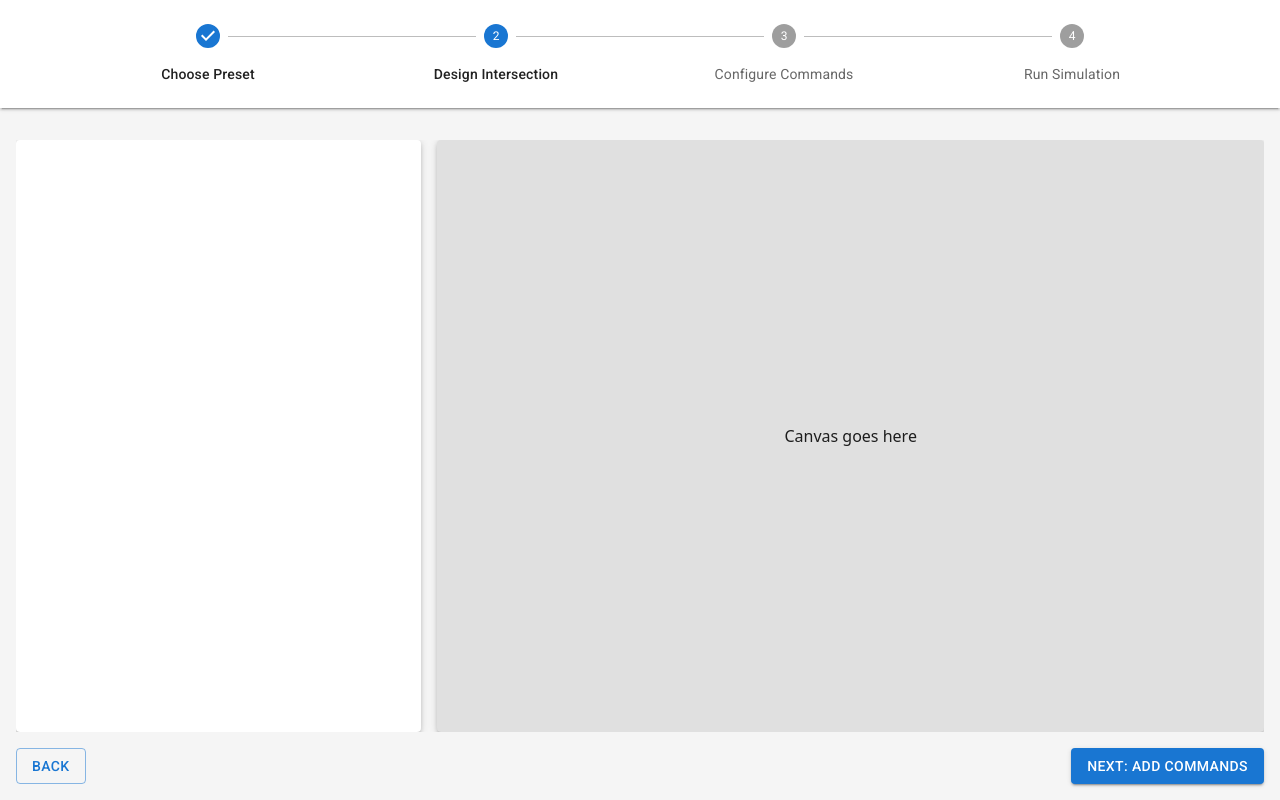
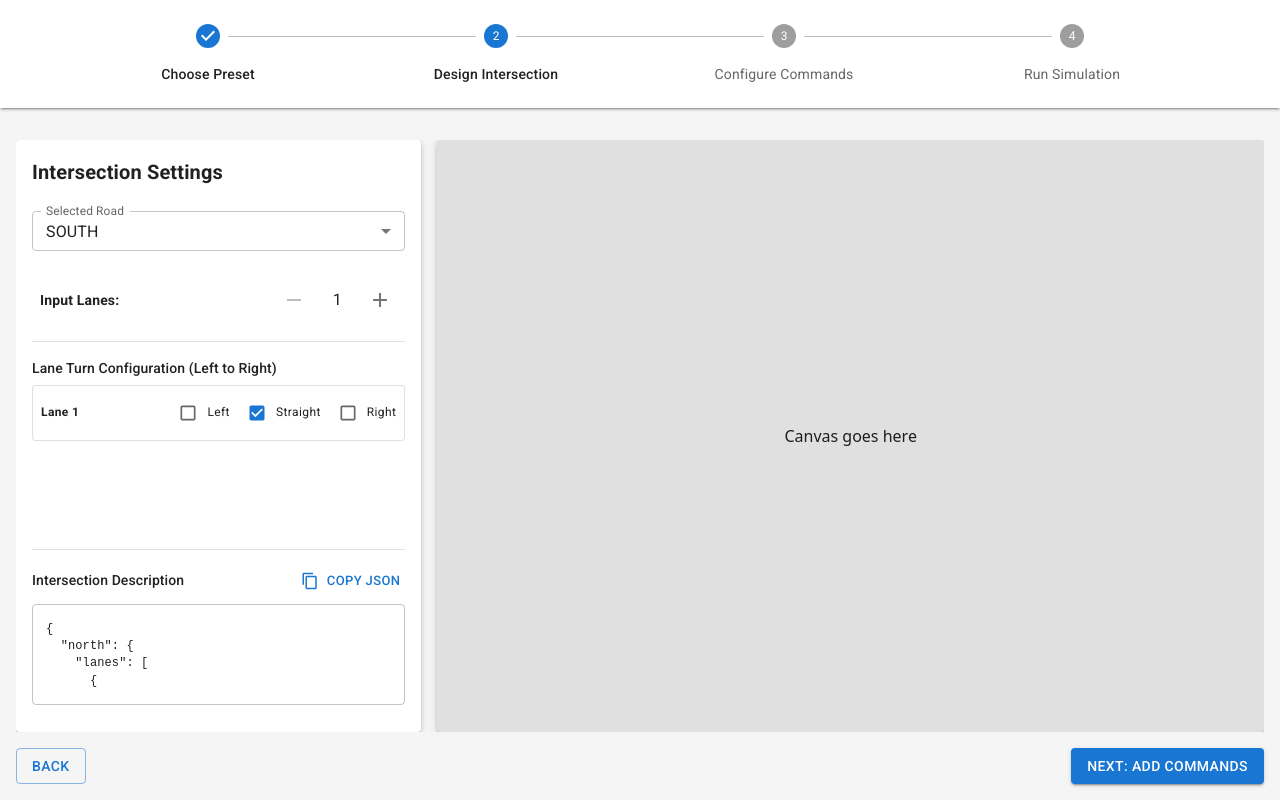
Before and after one commit to Deaponn/traffic-sim, a React (Vite) app in the folder frontend/: page / in a window 1280 px wide. Both pictures are taken after a click on the button 419 px from the left and 536 px from the top of the page. Built offline with nearby package versions, Linux system fonts and the light colour scheme.

Commit message:
feat: implement controls for intersection creation

```diff
--- /dev/null
+++ b/frontend/src/components/controls/IntersectionControls.tsx
@@ -0,0 +1,253 @@
+import {
+  Box,
+  Typography,
+  Select,
+  MenuItem,
+  FormControl,
+  InputLabel,
+  IconButton,
+  Checkbox,
+  FormControlLabel,
+  Stack,
+  TextField,
+  Button,
+  Divider,
+  Tooltip,
+  Paper,
+} from "@mui/material";
+import { Add, Remove, ContentCopy } from "@mui/icons-material";
+import { useSimulationStore } from "../../store/useSimulationStore";
+import { useUIStore } from "../../store/useUIStore";
+import { getDisabledTurns } from "../../utils/laneLogic";
+import type { WorldDirection, RelativeDirection } from "../../types/index";
+import { worldDirections } from "../../constants";
+
+export default function IntersectionControls() {
+  const { intersectionDescription, setLaneCount, setLaneTurns } =
+    useSimulationStore();
+  const { selectedRoad, setSelectedRoad, setHoveredLaneIndex } = useUIStore();
+
+  const currentRoadData = intersectionDescription[selectedRoad] || {
+    lanes: [],
+  };
+  const laneCount = currentRoadData.lanes.length;
+
+  const handleCopyJson = () => {
+    navigator.clipboard.writeText(
+      JSON.stringify(intersectionDescription, null, 2),
+    );
+  };
+
+  const toggleTurn = (laneIndex: number, turn: RelativeDirection) => {
+    const currentTurns = currentRoadData.lanes[laneIndex].availableTurns;
+    const newTurns = currentTurns.includes(turn)
+      ? currentTurns.filter((t) => t !== turn)
+      : [...currentTurns, turn];
+
+    setLaneTurns(selectedRoad, laneIndex, newTurns);
+  };
+
+  return (
+    <Box
+      sx={{ display: "flex", flexDirection: "column", height: "100%", p: 2 }}
+    >
+      <Typography variant="h6" gutterBottom fontWeight="bold">
+        Intersection Settings
+      </Typography>
+
+      <FormControl fullWidth margin="normal" size="small">
+        <InputLabel>Selected Road</InputLabel>
+        <Select
+          value={selectedRoad}
+          label="Selected Road"
+          onChange={(e) => setSelectedRoad(e.target.value as WorldDirection)}
+        >
+          {worldDirections.map((road) => (
+            <MenuItem key={road} value={road}>
+              {road.toUpperCase()}
+            </MenuItem>
+          ))}
+        </Select>
+      </FormControl>
+
+      <Box
+        sx={{
+          display: "flex",
+          alignItems: "center",
+          justifyContent: "space-between",
+          my: 2,
+          p: 1,
+          bgcolor: "background.default",
+          borderRadius: 1,
+        }}
+      >
+        <Typography variant="body2" fontWeight="bold">
+          Input Lanes:
+        </Typography>
+        <Box sx={{ display: "flex", alignItems: "center" }}>
+          <IconButton
+            size="small"
+            onClick={() =>
+              setLaneCount(selectedRoad, Math.max(1, laneCount - 1))
+            }
+            disabled={laneCount <= 1}
+          >
+            <Remove />
+          </IconButton>
+          <Typography sx={{ mx: 2, minWidth: "20px", textAlign: "center" }}>
+            {laneCount}
+          </Typography>
+          <IconButton
+            size="small"
+            onClick={() =>
+              setLaneCount(selectedRoad, Math.min(6, laneCount + 1))
+            }
+          >
+            <Add />
+          </IconButton>
+        </Box>
+      </Box>
+
+      <Divider sx={{ mb: 2 }} />
+
+      <Box sx={{ flexGrow: 1, overflowY: "auto" }}>
+        <Typography variant="subtitle2" gutterBottom>
+          Lane Turn Configuration (Left to Right)
+        </Typography>
+
+        <Stack spacing={1}>
+          {currentRoadData.lanes.map((lane, index) => {
+            const disabledTurns = getDisabledTurns(
+              currentRoadData.lanes,
+              index,
+            );
+
+            return (
+              <Paper
+                key={index}
+                variant="outlined"
+                sx={{
+                  p: 1,
+                  display: "flex",
+                  alignItems: "center",
+                  justifyContent: "space-between",
+                  transition: "background-color 0.2s",
+                  "&:hover": { bgcolor: "action.hover" },
+                }}
+                onMouseEnter={() => setHoveredLaneIndex(index)}
+                onMouseLeave={() => setHoveredLaneIndex(null)}
+              >
+                <Typography
+                  variant="caption"
+                  sx={{ width: "40px", fontWeight: "bold" }}
+                >
+                  Lane {index + 1}
+                </Typography>
+
+                <Stack direction="row" spacing={0}>
+                  <Tooltip
+                    title={
+                      disabledTurns.left ? "Collides with lane to the left" : ""
+                    }
+                  >
+                    <FormControlLabel
+                      control={
+                        <Checkbox
+                          size="small"
+                          checked={lane.availableTurns.includes("left")}
+                          onChange={() => toggleTurn(index, "left")}
+                          disabled={disabledTurns.left}
+                        />
+                      }
+                      label={<Typography variant="caption">Left</Typography>}
+                      sx={{ m: 0, mr: 1 }}
+                    />
+                  </Tooltip>
+                  <Tooltip
+                    title={
+                      disabledTurns.straightAhead
+                        ? "Collides with adjacent lane"
+                        : ""
+                    }
+                  >
+                    <FormControlLabel
+                      control={
+                        <Checkbox
+                          size="small"
+                          checked={lane.availableTurns.includes(
+                            "straightAhead",
+                          )}
+                          onChange={() => toggleTurn(index, "straightAhead")}
+                          disabled={disabledTurns.straightAhead}
+                        />
+                      }
+                      label={
+                        <Typography variant="caption">Straight</Typography>
+                      }
+                      sx={{ m: 0, mr: 1 }}
+                    />
+                  </Tooltip>
+                  <Tooltip
+                    title={
+                      disabledTurns.right
+                        ? "Collides with lane to the right"
+                        : ""
+                    }
+                  >
+                    <FormControlLabel
+                      control={
+                        <Checkbox
+                          size="small"
+                          checked={lane.availableTurns.includes("right")}
+                          onChange={() => toggleTurn(index, "right")}
+                          disabled={disabledTurns.right}
+                        />
+                      }
+                      label={<Typography variant="caption">Right</Typography>}
+                      sx={{ m: 0 }}
+                    />
+                  </Tooltip>
+                </Stack>
+              </Paper>
+            );
+          })}
+        </Stack>
+      </Box>
+
+      <Divider sx={{ my: 2 }} />
+
+      <Box sx={{ height: "150px", display: "flex", flexDirection: "column" }}>
+        <Box
+          sx={{
+            display: "flex",
+            justifyContent: "space-between",
+            alignItems: "center",
+            mb: 1,
+          }}
+        >
+          <Typography variant="subtitle2">Intersection Description</Typography>
+          <Button
+            size="small"
+            startIcon={<ContentCopy />}
+            onClick={handleCopyJson}
+          >
+            Copy JSON
+          </Button>
+        </Box>
+        <TextField
+          multiline
+          fullWidth
+          rows={4}
+          value={JSON.stringify(intersectionDescription, null, 2)}
+          slotProps={{
+            input: {
+              readOnly: true,
+              sx: { fontSize: "0.75rem", fontFamily: "monospace" },
+            },
+          }}
+          sx={{ flexGrow: 1, overflowY: "auto" }}
+        />
+      </Box>
+    </Box>
+  );
+}
--- a/frontend/src/components/screens/IntersectionCreator.tsx
+++ b/frontend/src/components/screens/IntersectionCreator.tsx
@@ -1,5 +1,5 @@
 import { Box, Grid, Paper, Button } from "@mui/material";
-// import IntersectionControls from "../controls/IntersectionControls";
+import IntersectionControls from "../controls/IntersectionControls";
 import { useUIStore } from "../../store/useUIStore";
 // import IntersectionCanvas from "../../canvas/IntersectionCanvas";
 
@@ -19,7 +19,7 @@ export default function IntersectionCreator() {
               overflow: "hidden",
             }}
           >
-            {/* <IntersectionControls /> */}
+            <IntersectionControls />
           </Paper>
         </Grid>
         <Grid size={{ xs: 12, md: 8 }} sx={{ height: "100%" }}>
```
